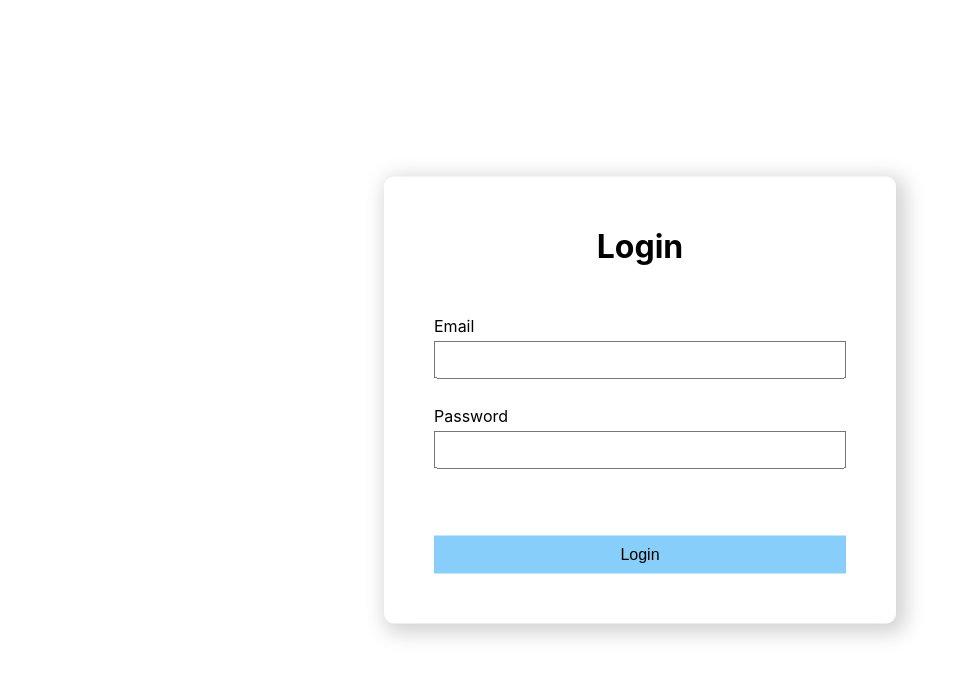
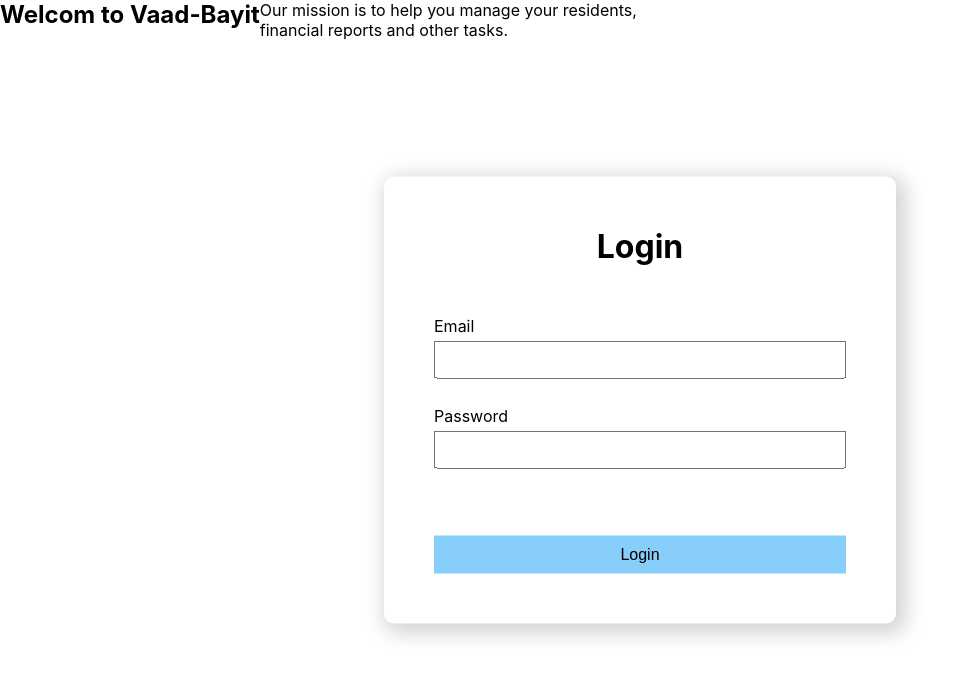
Before and after one commit to Tomer51m/vaad-bayit, a React (Create React App) app: page / in a window 1280 px wide. Before the commit this address led to /login. Shown: the top 678 px of the page, without its empty margins (0-975 px from the left). Built offline with nearby package versions, Linux system fonts and the light colour scheme.

Commit message:
added welcome component

```diff
--- a/src/index.js
+++ b/src/index.js
@@ -8,6 +8,7 @@ import ReduxThunk from "redux-thunk";
 import { BrowserRouter, Route, Switch } from "react-router-dom";
 import ProtectedRoute from "./ProtectedRoute";
 import NoMatch from "./components/no-match/NoMatch";
+import WelcomePage from "./pages/welcome-page/welcomePage";
 
 import { createStore, applyMiddleware } from "redux";
 import { Provider } from "react-redux";
@@ -25,8 +26,8 @@ ReactDOM.render(
   <Provider store={store}>
     <BrowserRouter>
       <Switch>
-        <Route exact path="/login" component={Login} />
-        <ProtectedRoute path="/" component={App} />
+        <Route exact path="/" component={WelcomePage} />
+        <ProtectedRoute path="/home" component={App} />
         <Route component={NoMatch} />
       </Switch>
     </BrowserRouter>
--- a/src/pages/welcome-page/welcomePage.js
+++ b/src/pages/welcome-page/welcomePage.js
@@ -1,6 +1,16 @@
 import React from "react";
-import "./welcomePage.scss"
+import "./welcomePage.scss";
+import Login from "../../components/login/Login";
 
 export default function welcomePage() {
-  return <div>welcome page</div>;
+  return (
+    <div className="welcomePage-container">
+      <h2 className="welcomePage-header">Welcom to Vaad-Bayit</h2>
+      <p>
+        Our mission is to help you manage your residents, <br /> financial
+        reports and other tasks.
+      </p>
+      <Login />
+    </div>
+  );
 }
--- a/src/pages/welcome-page/welcomePage.scss
+++ b/src/pages/welcome-page/welcomePage.scss
@@ -1,3 +1,7 @@
-div {
-    color: red;
+.welcomePage-container {
+    display: flex;
+    flex-direction: row;
+    .welcomePage-header {
+
+    }
 }
```
